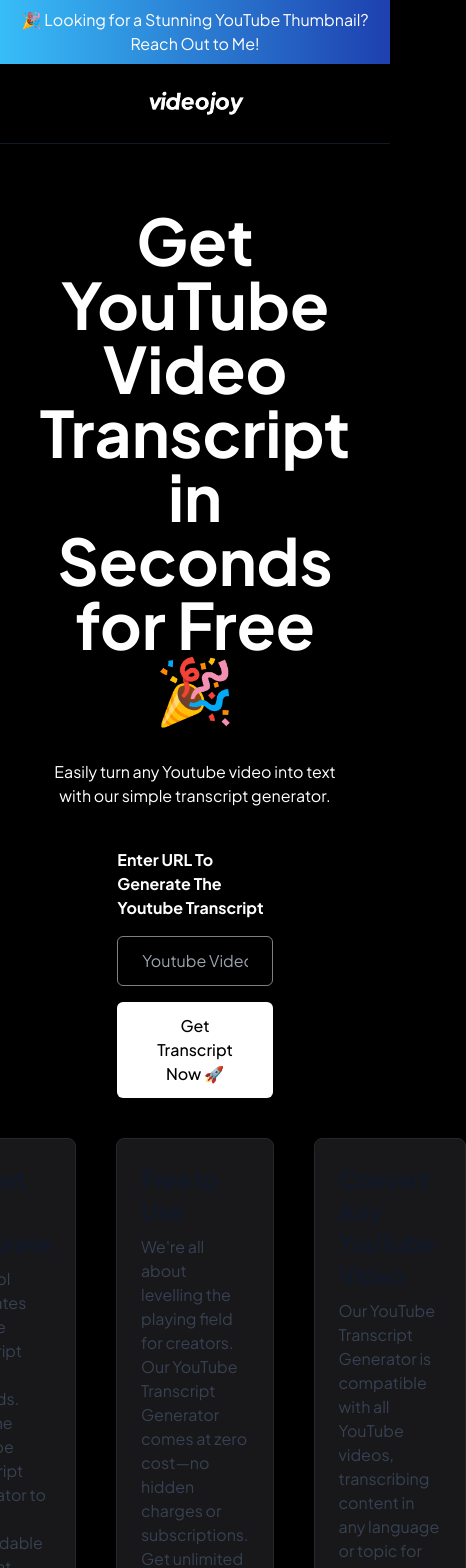
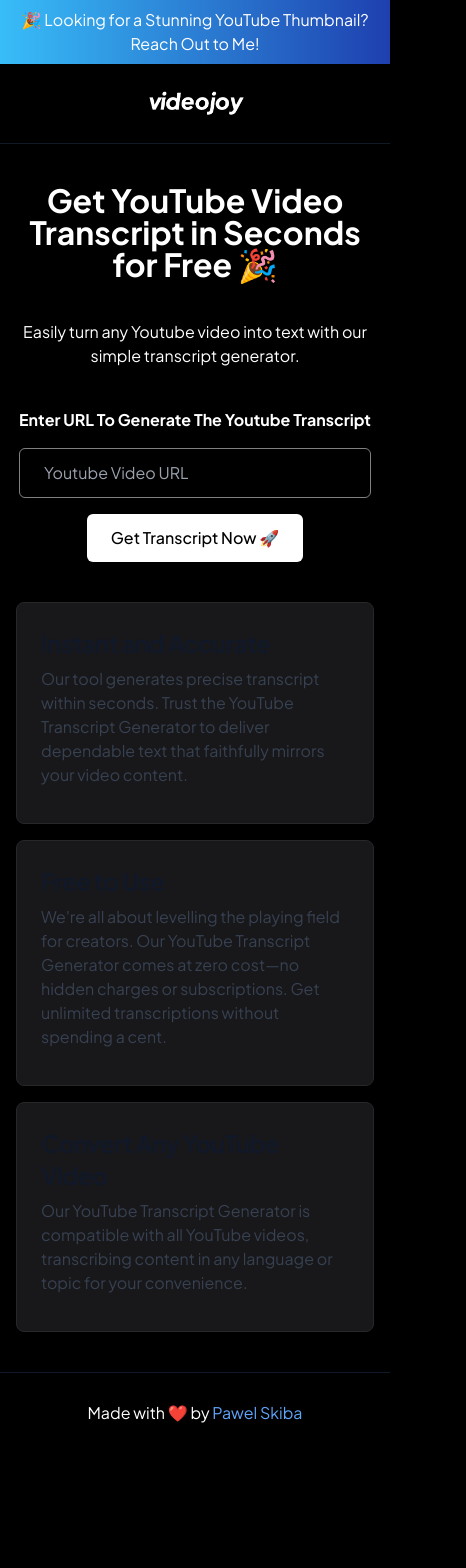
Before and after one commit to vavax0/yt-transcript-generator, a Next.js app: page /youtube-transcript-generator in a window 390 px wide. Shown: the top 1568 px of the page, 466 px wide, since content can reach past the window. After the commit the page ends 1452 px from the top, so only its background shows below. Built offline with nearby package versions, Linux system fonts and the light colour scheme.

Commit message:
Adjusting Styling

```diff
--- a/app/(routes)/globals.css
+++ b/app/(routes)/globals.css
@@ -15,9 +15,15 @@
 }
 
 h1 {
-  font-size: 4rem;
+  font-size: 2rem;
   font-weight: 700;
-  line-height: 4rem;
+  line-height: 2rem;
+
+  @media (min-width: 1024px) {
+    font-size: 4rem;
+    font-weight: 700;
+    line-height: 4rem;
+  }
 }
 
 h2 {
--- a/app/(routes)/youtube-transcript-generator/_components/Generator.tsx
+++ b/app/(routes)/youtube-transcript-generator/_components/Generator.tsx
@@ -32,7 +32,7 @@
       {isLoading ? (
         <Loading />
       ) : (
-        <form className="flex flex-col gap-4 w-3/6 items-center">
+        <form className="flex flex-col gap-4 lg:w-3/6 items-center">
           <p className="font-bold">
             Enter URL To Generate The Youtube Transcript
           </p>
--- a/app/(routes)/youtube-transcript-generator/page.tsx
+++ b/app/(routes)/youtube-transcript-generator/page.tsx
@@ -11,7 +11,7 @@
 
 export default function Home() {
   return (
-    <main className="flex flex-col flex-auto py-16 px-24 gap-10 items-center justify-center ">
+    <main className="flex flex-col flex-auto px-4 py-10 lg:py-16 lg:px-24 gap-10 items-center justify-center ">
       <div className="max-w-4xl flex flex-col items-center gap-10 ">
         <h1 className="text-center">
           Get YouTube Video Transcript in Seconds for Free 🎉
@@ -22,7 +22,7 @@
         </p>
         <Generator />
       </div>
-      <div className="flex gap-10">
+      <div className="flex flex-col gap-4 lg:flex-row lg:gap-10">
         <Card
           title="Instant and Accurate"
           content="Our tool generates precise transcript within seconds. Trust the YouTube Transcript Generator to deliver dependable text that faithfully mirrors your video content."
```
